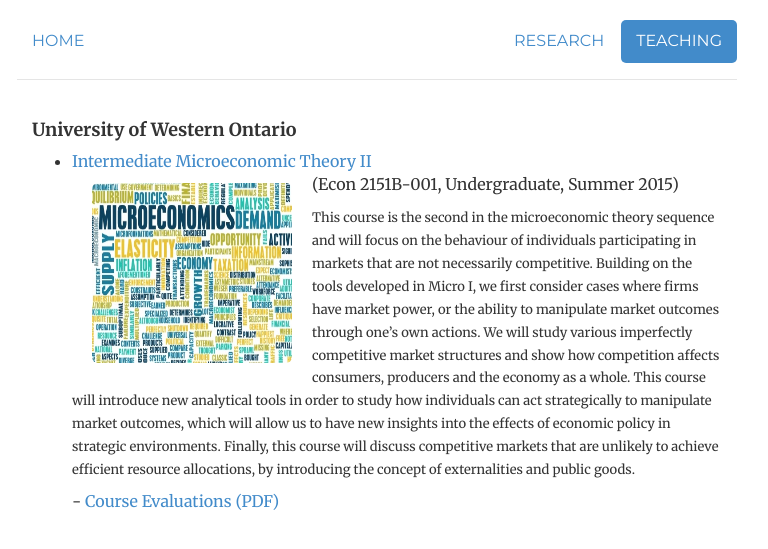
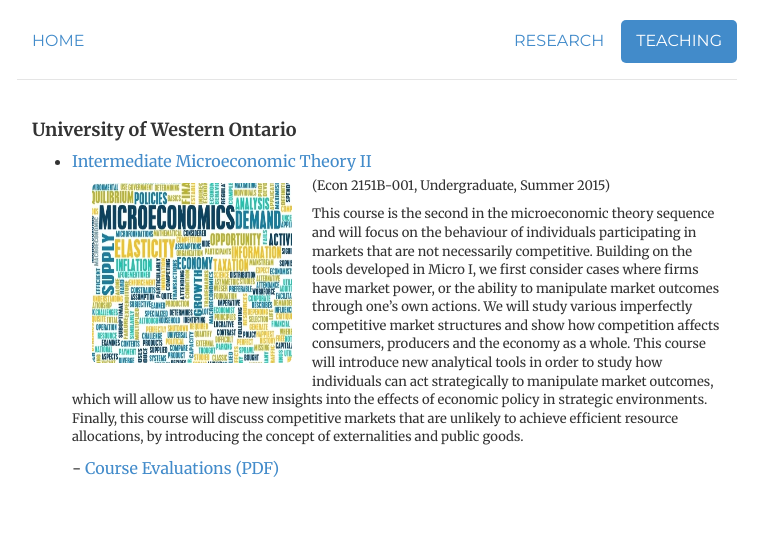
Before and after one commit to morihiroaki/morihiroaki.github.io, a Jekyll site: the page built from teaching.html, in a window 1280 px wide. Shown: the top 549 px of the page, without its empty margins (263-1031 px from the left). Built offline with Jekyll 4.4.1, drawn with Linux system fonts in a browser that asks for light colours.

Commit message:
Update teaching.html

```diff
--- a/teaching.html
+++ b/teaching.html
@@ -10,7 +10,7 @@
 <ul style="list-style-type:disc">
   <li><a target="_blank" href="/files/2151_2015S_syllabus.pdf" title="Syllabus">Intermediate Microeconomic Theory II</a></li>
 <img  class="img-rounded" src="files/micro_image.jpg" height="180" width="200" style='float: left;' hspace="20" vspace="10">
-<p><font size="3">(Econ 2151B-001, Undergraduate, Summer 2015)  </p>
+<p><font size="2">(Econ 2151B-001, Undergraduate, Summer 2015)  </p>
 <p><font size="2">This course is the second in the microeconomic theory sequence and will focus on the behaviour of
          individuals participating in markets that are not necessarily competitive. Building on the tools developed
          in Micro I, we first consider cases where firms have market power, or the ability to manipulate market outcomes
```
